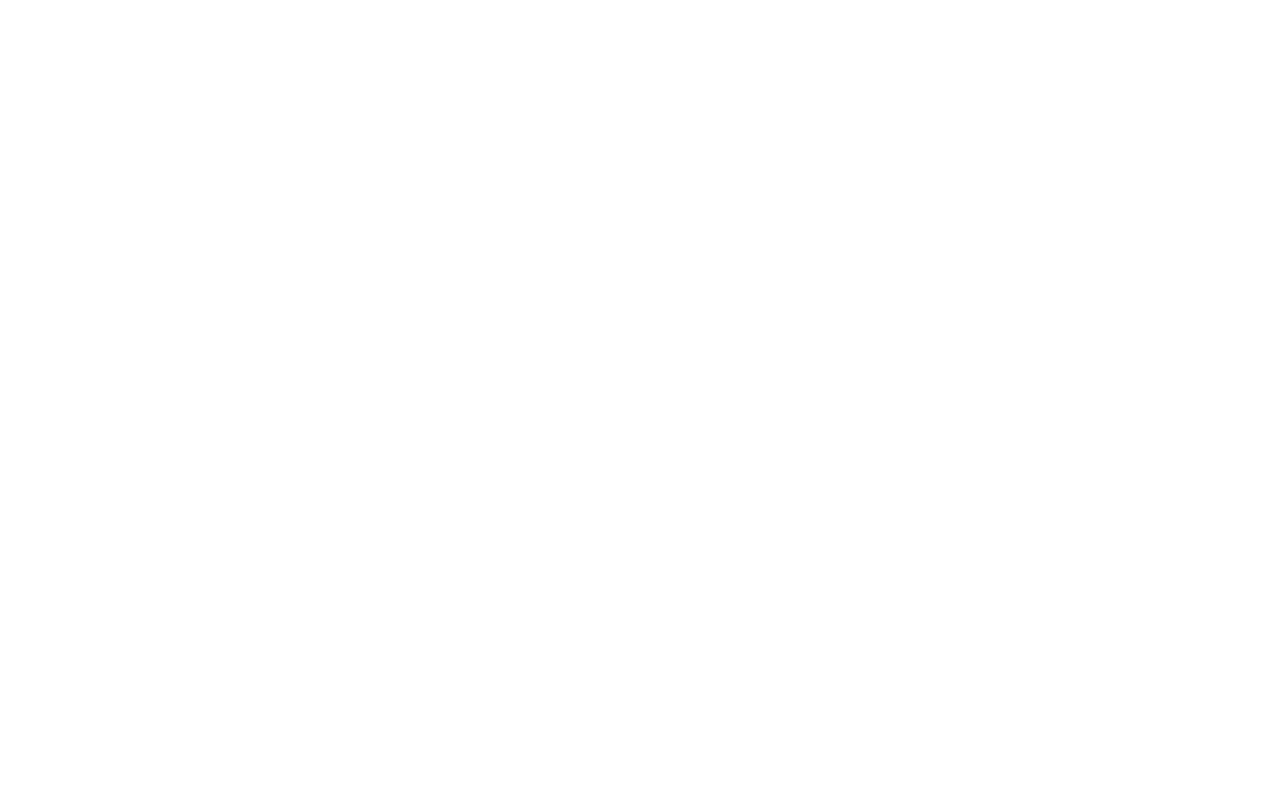
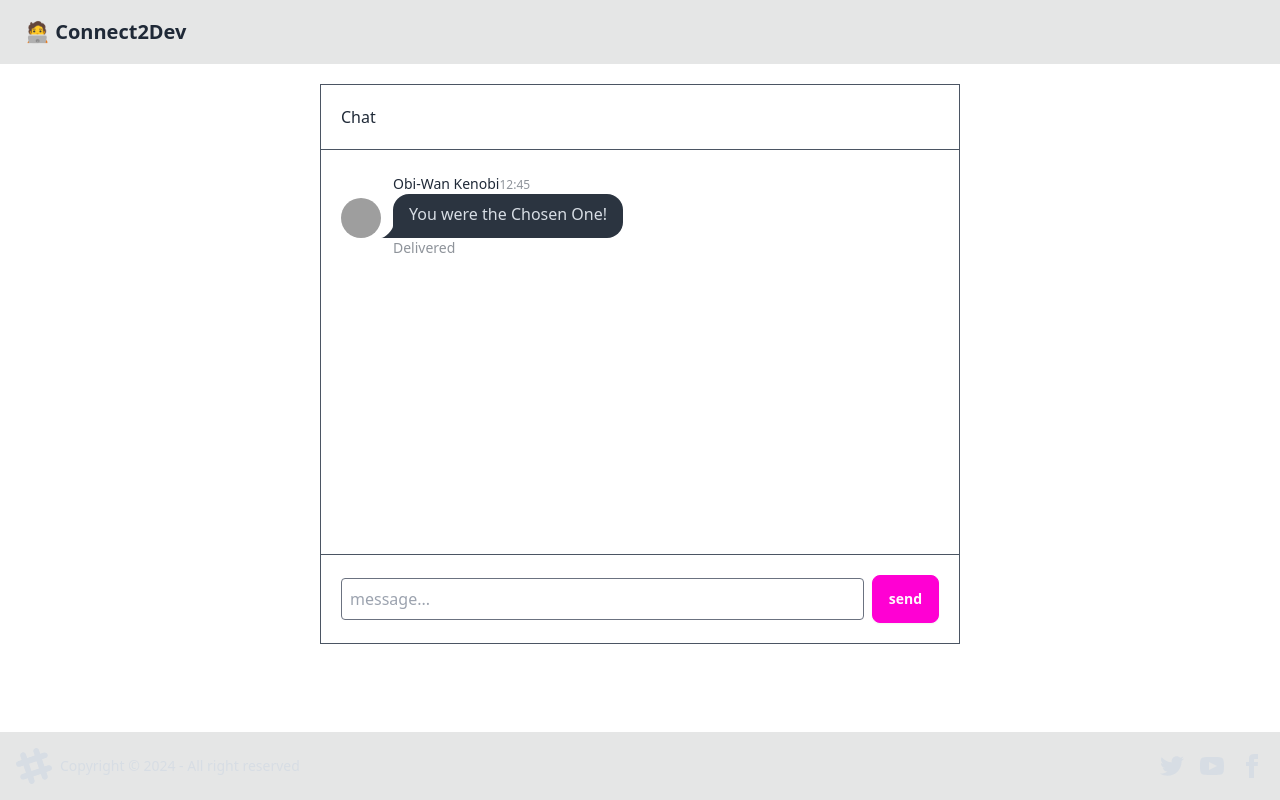
Before and after one commit to 1hiteshk/devConnect-web, a React (Vite) app: page /chat/1 in a window 1280 px wide. Before the commit this address had no page. Built offline with nearby package versions, Linux system fonts and the light colour scheme; no server answers; grey boxes are pictures that could not be loaded.

Commit message:
add : chat window UI to chat with other connections

```diff
--- a/src/App.jsx
+++ b/src/App.jsx
@@ -7,6 +7,7 @@
 import Feed from "./components/Feed";
 import Connections from "./components/Connections";
 import Requests from "./components/Requests";
+import Chat from "./components/Chat";
 
 function App() {
   return (
@@ -24,6 +25,7 @@
               <Route path="/profile" element={<Profile />} />
               <Route path="/connections" element={<Connections />} />
               <Route path="/requests" element={<Requests />} />
+              <Route path="/chat/:targetUserId" element={<Chat />} />
             </Route>
           </Routes>
         </BrowserRouter>
--- /dev/null
+++ b/src/components/Chat.tsx
@@ -0,0 +1,50 @@
+import React, { useState } from "react";
+import { useParams } from "react-router-dom";
+
+type Props = {};
+
+const Chat = (props: Props) => {
+  const { targetUserId } = useParams();
+  const [messages, setMessages] = useState<any>([{text:'hello'}]);
+  return (
+    <div className="w-1/2 mx-auto h-[70vh] m-5 flex flex-col border border-gray-600">
+      <h1 className="p-5 border-b border-gray-600">Chat</h1>
+      {/* display messages */}
+      <div
+        className="flex-1 overflow-scroll p-5"
+        style={{ scrollbarWidth: "none" }}
+      >
+        {messages.map((message, index) => {
+          return (
+            <div key={index} className="chat chat-start">
+              <div className="chat-image avatar">
+                <div className="w-10 rounded-full">
+                  <img
+                    alt="Tailwind CSS chat bubble component"
+                    src="https://img.daisyui.com/images/stock/photo-1534528741775-53994a69daeb.webp"
+                  />
+                </div>
+              </div>
+              <div className="chat-header">
+                Obi-Wan Kenobi
+                <time className="text-xs opacity-50">12:45</time>
+              </div>
+              <div className="chat-bubble">You were the Chosen One!</div>
+              <div className="chat-footer opacity-50">Delivered</div>
+            </div>
+          );
+        })}
+      </div>
+      <div className="p-5 border-t border-gray-600 flex items-center gap-2">
+        <input
+          className="flex-1 border border-gray-500 text-white rounded p-2"
+          placeholder="message..."
+          type="text"
+        />
+        <button className="btn btn-secondary">send</button>
+      </div>
+    </div>
+  );
+};
+
+export default Chat;
--- a/src/components/Connections.tsx
+++ b/src/components/Connections.tsx
@@ -1,9 +1,10 @@
 import axios from "axios";
 import React, { useEffect } from "react";
-import { BASE_URL } from "../utils/constant";
+import { BASE_URL, maleImgUrl } from "../utils/constant";
 import { useDispatch, useSelector } from "react-redux";
 import { addConnections } from "../utils/connectionSlice";
 import connectionSlice from "../utils/connectionSlice";
+import { Link } from "react-router-dom";
 
 type Props = {};
 
@@ -43,17 +44,30 @@
         const { _id, firstName, lastName, photoUrl, gender, age, about } =
           connection;
         return (
-          <div key={_id} className="flex items-center  m-4 p-4 rounded-lg bg-base-300 w-full lg:w-2/3 mx-auto">
+          <div
+            key={_id}
+            className="flex items-center justify-between m-4 p-4 rounded-lg bg-base-300 w-full lg:w-2/3 mx-auto"
+          >
+            <div className="flex items-center gap-4">
               <div>
-              <img src={photoUrl} className="w-24 rounded-full" alt="avatar" />
+                <img
+                  src={photoUrl}
+                  className="w-24 h-24 rounded-full"
+                  alt="avatar"
+                />
               </div>
               <div className="text-left mx-4">
                 <h2 className="font-bold text-xl">
                   {firstName} {lastName}
                 </h2>
-              {age && gender && <p>{age+","+gender}</p>}
+                {age && gender && <p>{age + "," + gender}</p>}
                 <p>{about}</p>
               </div>
+            </div>
+
+            <Link to={`/chat/${_id}`}>
+              <button className="btn btn-primary">Chat</button>
+            </Link>
           </div>
         );
       })}
--- a/src/components/UserCard.tsx
+++ b/src/components/UserCard.tsx
@@ -1,6 +1,6 @@
 import axios from "axios";
 import React from "react";
-import { BASE_URL } from "../utils/constant";
+import { BASE_URL, femaleImgUrl, maleImgUrl } from "../utils/constant";
 import { useDispatch } from "react-redux";
 import { removeFeed } from "../utils/feedSlice";
 
@@ -31,7 +31,7 @@
           <img className="w-full"
             src={
               user.photoUrl ||
-              "https://img.daisyui.com/images/stock/photo-1606107557195-0e29a4b5b4aa.webp"
+              gender==='male'? maleImgUrl : femaleImgUrl
             }
             alt="user"
           />
--- a/src/utils/constant.ts
+++ b/src/utils/constant.ts
@@ -31,3 +31,6 @@
     type: "text",
   },
 ];
+
+export const femaleImgUrl = 'https://encrypted-tbn0.gstatic.com/images?q=tbn:ANd9GcRXSTblEVkkdJh15jlAbC3FpvuzCKb1o-pQQA&s'
+export const maleImgUrl = 'https://encrypted-tbn0.gstatic.com/images?q=tbn:ANd9GcS0YtOC-DWcKhaIbwJDRuAlgKJKugPwp5dfhKKgOJf_UDtKQdOeZq9CQEetxDF1jmntumU&usqp=CAU'
```
Also changed, not shown: 1 other file (tests, documents, lock files or other folders). Lines whose indentation alone changed are shown as unchanged.
